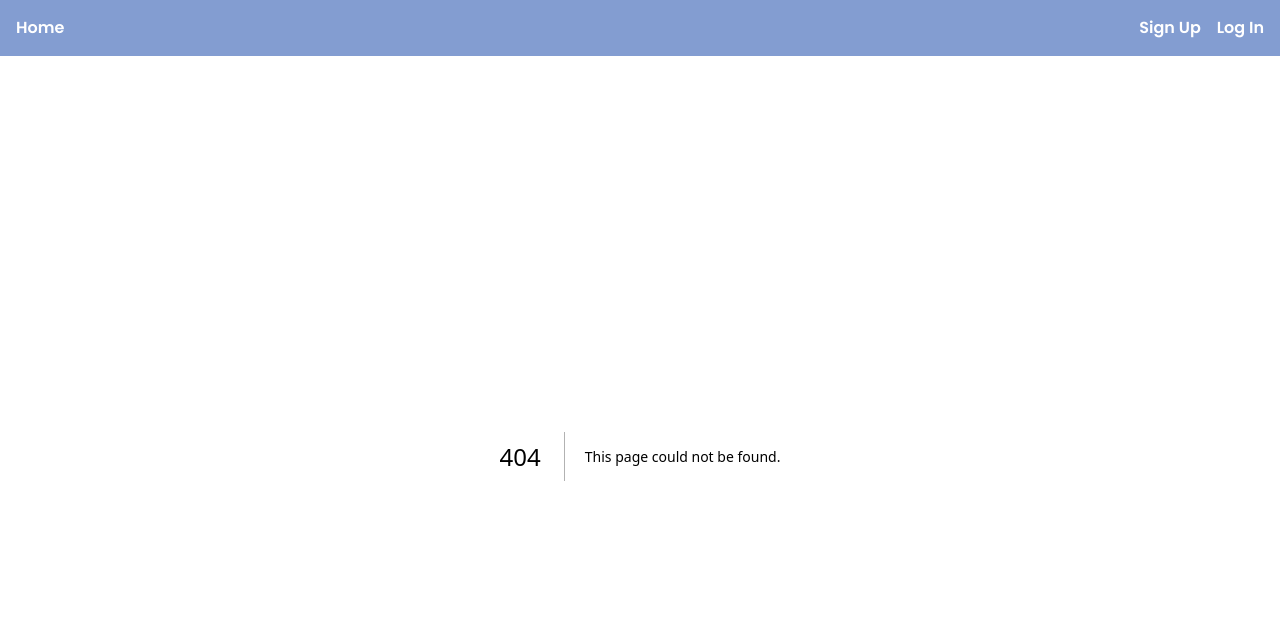
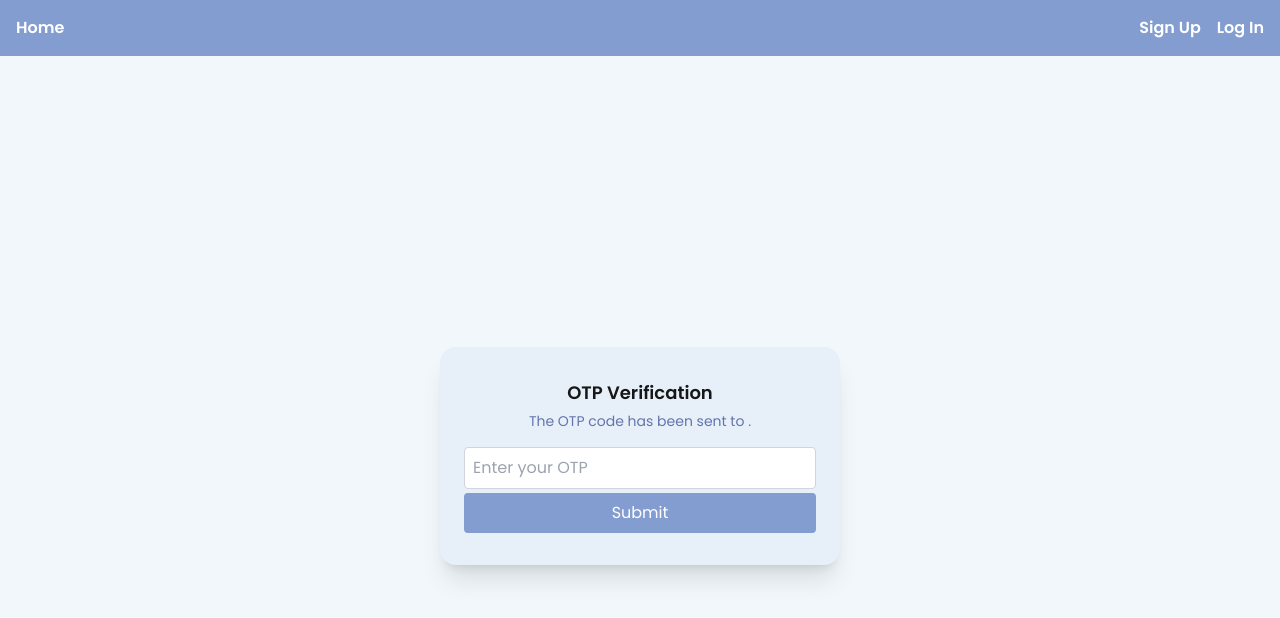
Before and after one commit to zeyneptekiin/user-auth-case, a Next.js app: page /login/verify in a window 1280 px wide. Before the commit this address had no page. Shown: the top 618 px of the page. Built offline with nearby package versions, Linux system fonts and the light colour scheme.

Commit message:
[Create] Verify Page

```diff
--- /dev/null
+++ b/src/app/login/verify/page.tsx
@@ -0,0 +1,62 @@
+"use client";
+
+import { useRouter, useSearchParams } from 'next/navigation';
+import { useForm, SubmitHandler } from 'react-hook-form';
+import { useState } from 'react';
+import { login } from '@/services/login';
+
+type OtpFormInputs = {
+    otp: string;
+};
+
+export default function Verify() {
+    const router = useRouter();
+    const searchParams = useSearchParams();
+    const email = searchParams.get('email');
+    const { register, handleSubmit, formState: { errors } } = useForm<OtpFormInputs>();
+    const [errorMessage, setErrorMessage] = useState<string | null>(null);
+
+    const onOtpSubmit: SubmitHandler<OtpFormInputs> = async (otpData) => {
+        setErrorMessage(null);
+        try {
+            const response = await login({
+                email: email as string,
+                otp: otpData.otp,
+            });
+
+            if (response.success) {
+                router.push('/');
+            } else {
+                setErrorMessage(response.message);
+            }
+        } catch (error) {
+            setErrorMessage('An unknown error occurred.');
+        }
+    };
+
+    return (
+        <div className="flex items-center justify-center min-h-screen p-8 bg-lightest-blue">
+            <div className="w-[400px] text-center bg-lighter-blue px-6 py-8 rounded-2xl shadow-xl">
+                <h3 className="text-lg font-semibold mb-1">OTP Verification</h3>
+
+                <p className="text-center text-sm text-darker-blue mb-4">
+                    The OTP code has been sent to {email}.
+                </p>
+
+                <form onSubmit={handleSubmit(onOtpSubmit)}>
+                    <input
+                        type="text"
+                        placeholder="Enter your OTP"
+                        {...register('otp', { required: 'OTP is required!' })}
+                        className={`w-full p-2 mb-1 border rounded ${errors.otp ? 'border-red-500' : 'border-gray-300'}`}
+                    />
+                    {errorMessage && <p className="text-left text-red-500 text-sm mb-3 pl-2">{errorMessage}!</p>}
+
+                    <button type="submit" className="w-full bg-primary-blue text-white px-4 py-2 rounded hover:bg-midnight-blue transition">
+                        Submit
+                    </button>
+                </form>
+            </div>
+        </div>
+    );
+}
```
